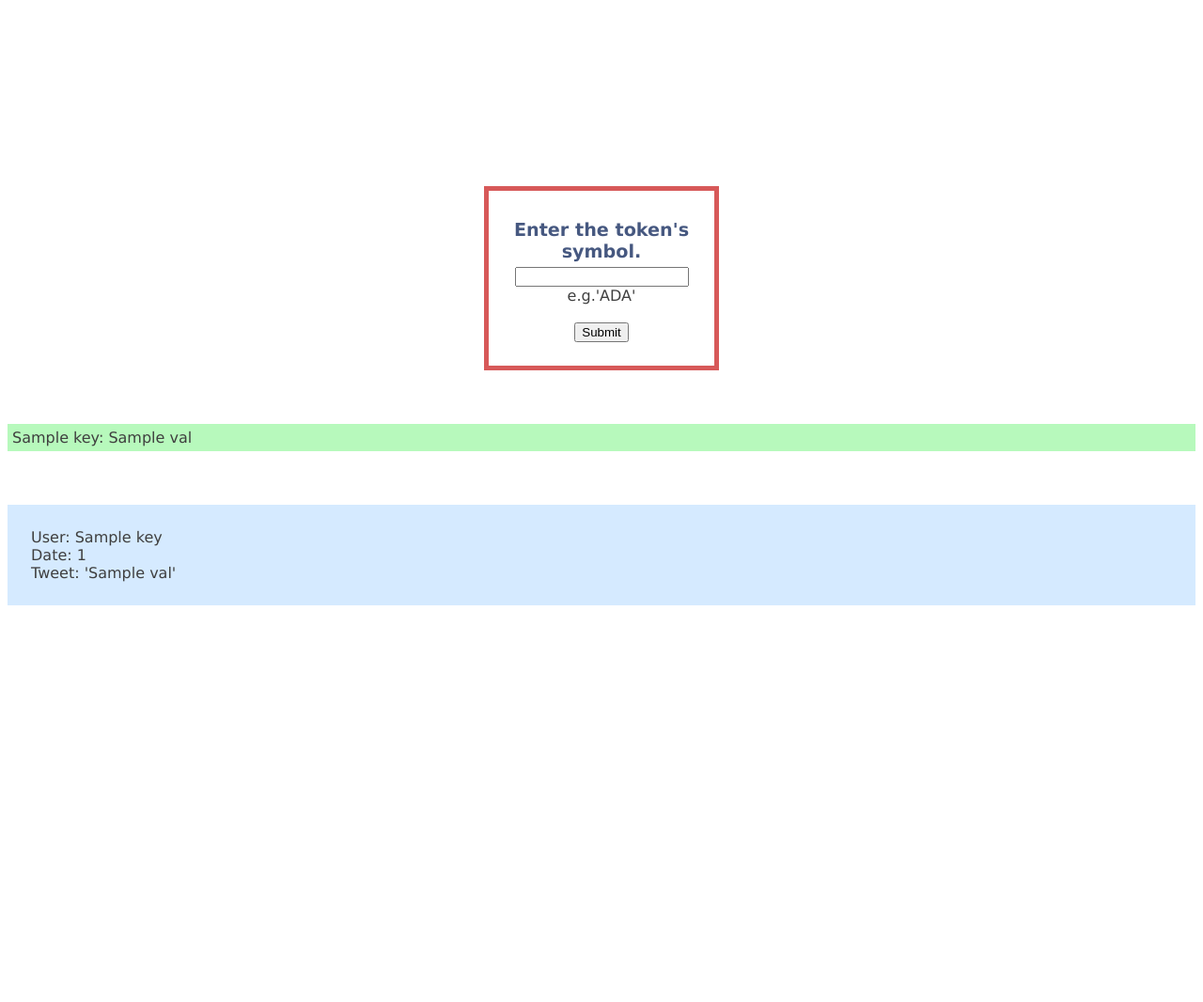
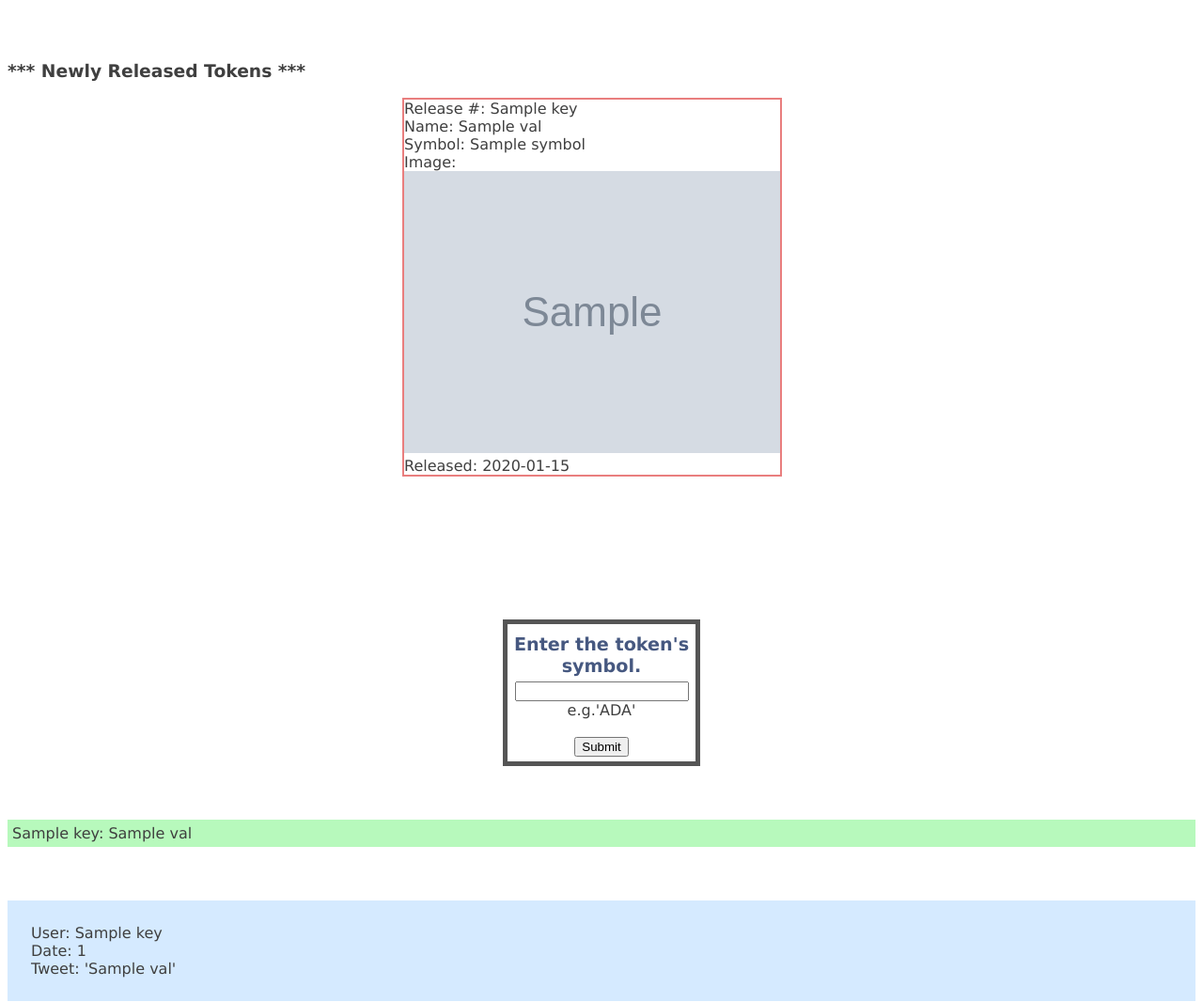
Before and after one commit to CVanchieri/DSPortfolio_FlaskApp, a Flask app: template templates/coinscraper.html in a window 1280 px wide. Shown: the whole page at 94% size. Before the commit the page ends 644 px from the top, so only its background shows below. Run offline with Flask 2, Linux system fonts and the light colour scheme; the template is opened without the code that fills it: most values are stand-ins (such as "Sample title", 1, 10 or a date in 2020); grey boxes marked "Sample" are stand-in pictures; some libraries are stand-ins or nearby versions.

Commit message:
added in scraping of new coins

```diff
--- a/app.py
+++ b/app.py
@@ -152,11 +152,76 @@ def covid19usadata():
 ### coinscraper ###
 @app.route('/coinscraper')
 def coin_scrape():
-
-    return render_template('coinscraper.html')
-
+    ####################
+    ### scraping new tokens from CMC html ###
+    ####################
+    source_new = requests.get(f'https://coinmarketcap.com/new/').text
+    soup_4 = BeautifulSoup(source_new, 'lxml')
+    card_5 = soup_4.find('tbody')
+    print('--- New Release Tokens ---')
+    new_tokens = {}
+    for td in card_5.find_all('tr')[0:10]:
+        token = {}
+        new_num = td.select_one('td:nth-child(2)', style='text').text
+        #token['release #'] = new_num
+        new_name = td.select_one('td:nth-child(3)', style='text').a.div.div.p.text
+        token['name'] = new_name
+        new_symbol = td.select_one('td:nth-child(3)', style='text').a.div.div.div.p.text
+        token['symbol'] = new_symbol
+        new_img = td.select_one('td:nth-child(3)', style='text').a.div.img['src']
+        token['image'] = new_img
+        new_release = td.select_one('td:nth-child(10)', style='text').text
+        token['release date'] = new_release
+        new_price = td.select_one('td:nth-child(4)', style='text').text
+        token['price'] = new_price
+        new_change1hr = td.select_one('td:nth-child(5)', style='text').span.text
+        token['change 1hr'] = new_change1hr
+        new_change24hr = td.select_one('td:nth-child(6)', style='text').span.text
+        token['change 24hr'] = new_change24hr
+        new_volume = td.select_one('td:nth-child(8)', style='text').text
+        token['volume'] = new_volume
+        new_chain = td.select_one('td:nth-child(9)', style='text').div.text
+        token['blockchain'] = new_chain
+        cmc_url = td.select_one('td:nth-child(3)', style='text').a['href']
+        token['cmc url'] = 'https://coinmarketcap.com' + cmc_url
+        new_tokens[new_num] = token
+    return render_template('coinscraper.html', new_token_data=new_tokens)
+####################
 @app.route('/coinscraper', methods = ['POST'])
 def coin_scrape_result():
+    ####################
+    ### scraping new tokens from CMC html ###
+    ####################
+    source_new = requests.get(f'https://coinmarketcap.com/new/').text
+    soup_4 = BeautifulSoup(source_new, 'lxml')
+    card_5 = soup_4.find('tbody')
+    print('--- New Release Tokens ---')
+    new_tokens = {}
+    for td in card_5.find_all('tr')[0:10]:
+        token = {}
+        new_num = td.select_one('td:nth-child(2)', style='text').text
+        #token['release #'] = new_num
+        new_name = td.select_one('td:nth-child(3)', style='text').a.div.div.p.text
+        token['name'] = new_name
+        new_symbol = td.select_one('td:nth-child(3)', style='text').a.div.div.div.p.text
+        token['symbol'] = new_symbol
+        new_img = td.select_one('td:nth-child(3)', style='text').a.div.img['src']
+        token['image'] = new_img
+        new_release = td.select_one('td:nth-child(10)', style='text').text
+        token['release date'] = new_release
+        new_price = td.select_one('td:nth-child(4)', style='text').text
+        token['price'] = new_price
+        new_change1hr = td.select_one('td:nth-child(5)', style='text').span.text
+        token['change 1hr'] = new_change1hr
+        new_change24hr = td.select_one('td:nth-child(6)', style='text').span.text
+        token['change 24hr'] = new_change24hr
+        new_volume = td.select_one('td:nth-child(8)', style='text').text
+        token['volume'] = new_volume
+        new_chain = td.select_one('td:nth-child(9)', style='text').div.text
+        token['blockchain'] = new_chain
+        cmc_url = td.select_one('td:nth-child(3)', style='text').a['href']
+        token['cmc url'] = 'https://coinmarketcap.com' + cmc_url
+        new_tokens[new_num] = token
     ####################
     ### pulling token data from CMC api ###
     ####################
@@ -244,10 +309,12 @@ def coin_scrape_result():
         mc1_text = block1.div.text
         mc1_2text = block1.select_one('div:nth-child(2)').div.text
         mc1_change = []
-        if '-' in mc1_2text:
-            mc1_change.append('-' + block1.select_one('div:nth-child(2)').span.text)
-        else:
-            mc1_change.append('+' + block1.select_one('div:nth-child(2)').span.text)
+        if change_24h != 0:
+            if '-' in mc1_2text:
+                mc1_change.append('-' + block1.select_one('div:nth-child(2)').span.text)
+            else:
+                mc1_change.append('+' + block1.select_one('div:nth-child(2)').span.text)
+
         token_info['market cap'] = mc1_2text, mc1_change[0]
         ################
         ### Volume stats ###
@@ -271,13 +338,13 @@ def coin_scrape_result():
         ### Price stats ###
         tr2 = body.select_one('tr:nth-child(2)')
         tr2_text = tr2.th.text
-        tr2td_text = tr2.td.span.text
-        tr2td_change = []
-        if '-' in tr2td_text:
-            tr2td_change.append('-' + tr2.td.div.span.text)
-        else:
-            tr2td_change.append('+' + tr2.td.div.span.text)
-        token_info['price'] = tr2td_text, tr2td_change[0]
+        # tr2td_text = tr2.td.span.text
+        # tr2td_change = []
+        # if '-' in tr2td_text:
+        #     tr2td_change.append('-' + tr2.td.div.span.text)
+        # else:
+        #     tr2td_change.append('+' + tr2.td.div.span.text)
+        token_info['price'] = tr2_text#, tr2td_change[0]
         ### 24hr change stats ###
         tr3 = body.select_one('tr:nth-child(3)')
         tr3_text = tr3.th.text
@@ -287,12 +354,12 @@ def coin_scrape_result():
         tr4 = body.select_one('tr:nth-child(4)')
         tr4_text = tr4.th.text
         tr4td_text = tr4.td.text
-        tr4td_change = []
-        if '-' in tr4td_text:
-            tr4td_change.append('-' + tr4.td.div.span.text)
-        else:
-            tr4td_change.append('+' + tr4.td.div.span.text)
-        token_info['24hr volume'] = tr4td_text, tr4td_change[0]
+        # tr4td_change = []
+        # if '-' in tr4td_text:
+        #     tr4td_change.append('-' + tr4.td.div.span.text)
+        # else:
+        #     tr4td_change.append('+' + tr4.td.div.span.text)
+        token_info['24hr volume'] = tr4td_text#, tr4td_change[0]
         ### Market dominance stats ###
         tr5 = body.select_one('tr:nth-child(6)')
         tr5_text = tr5.th.text
@@ -416,4 +483,4 @@ def coin_scrape_result():
     break1 = datetime.now()
     print("Elapsed time: {0}".format(break1-start)) # show timer
 
-    return render_template('coinscraper.html', data=token_info.items(), tweets=tweets_res.items())
+    return render_template('coinscraper.html', token_data=token_info.items(), tweets_data=tweets_res.items(), new_token_data=new_tokens)
--- a/static/style.css
+++ b/static/style.css
@@ -47,10 +47,15 @@ div.boxed_b {
   margin-right: auto;
 }
 div.boxed_r {
-  border: 5px solid rgb(215, 89, 89) ;
+  background-color: rgb(239, 145, 145);
+  padding: 5px;
+  margin-left: auto;
+  margin-right: auto;
+}
+div.boxed_rb {
+  border: 5px solid #555555;
+  padding: 5px;
   width: 15%;
-  padding: 25px;
-  text-align: center;
   margin-left: auto;
   margin-right: auto;
 }
@@ -61,6 +66,18 @@ div.boxed_g {
   margin-right: auto;
 }
 
+div.flex-container {
+  display: flex;
+  justify-content: center;
+}
+
+div.flex-child {
+  flex: 0;
+  border: 2px solid rgb(233, 126, 126);
+  flex-basis: 12em;
+  margin-right: 20px;
+}
+
 
 tr:nth-child(odd)		{ background-color:#eee; }
 tr:nth-child(even)	{ background-color:#fff; }
--- a/templates/coinscraper.html
+++ b/templates/coinscraper.html
@@ -1,7 +1,7 @@
 <!doctype html>
 <html lang="en" prefix="og: http://ogp.me/ns#">
 <link rel=stylesheet type=text/css href="{{ url_for('static', filename='style.css') }}">
-<div class=page>
+<div class='page'>
   <title>Crypto Token Scraper</title>
   <head>
     <meta property="og:title" content="Crypto Token Scraper."/>
@@ -11,6 +11,19 @@
 </div>
 <br/>
 <br/>
+  <h3> *** Newly Released Tokens *** </h3>
+<div = class='flex-container'>
+{% for key, val in new_token_data.items() %}
+  <div class="flex-child">
+    Release #: {{key}} </br>
+    Name: {{val['name']}} </br>
+    Symbol: {{val['symbol']}} </br>
+    Image: <img src="{{val['image']}}" alt="token_image"> </br>
+    Released: {{val['release date']}}
+    </div>
+    {% endfor %}
+    </div>
+  </div>
 <br/>
 <br/>
 <br/>
@@ -19,7 +32,7 @@
 <br/>
 <br/>
 <br/>
-<div class="boxed_r" >
+<div class="boxed_rb" >
   <center>
   <h2>Enter the token's symbol.</h2>
   <form method="POST">
@@ -34,7 +47,7 @@
 <br/>
 <br/>
 <div>
- {% for key, val in data %}
+ {% for key, val in token_data %}
     <div class="boxed_g">
     {{ key }}: {{ val }} <br/>
     </div>
@@ -44,7 +57,7 @@
 <br/>
 <br/>
   <div>
-    {% for key, val in tweets %}
+    {% for key, val in tweets_data %}
     <div class="boxed_b">
       User: {{ key }} <br/>
       Date: {{ val[0] }} <br/>
```
